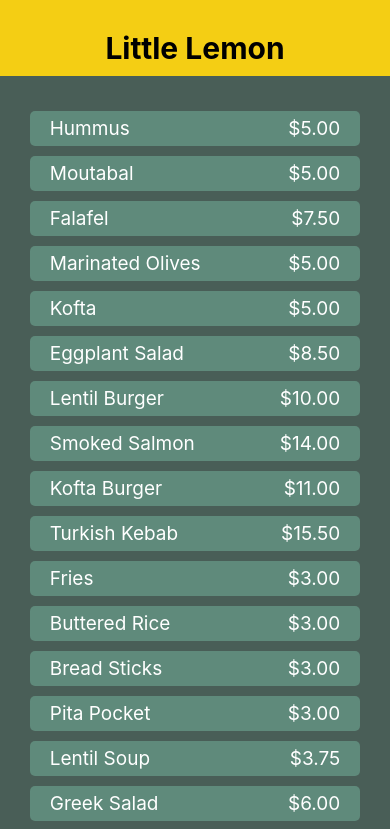
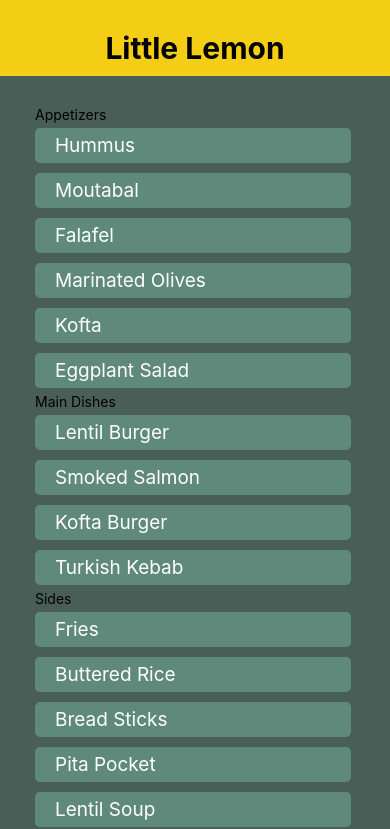
Before and after one commit to salvatorequagliariello/react-native-meta-course, a React Native app in the folder native-lists/: screen / in a window 390 px wide. Shown: the top 829 px of the page. Built offline with nearby package versions, Linux system fonts and the light colour scheme.

Commit message:
add sectionlist support

```diff
--- a/native-lists/App.js
+++ b/native-lists/App.js
@@ -1,19 +1,25 @@
 import { StatusBar } from 'expo-status-bar';
-import { StyleSheet, Text, View } from 'react-native';
+import { StyleSheet, Text, View,  ScrollView } from 'react-native';
 import MenuItems from './components/MenuItems';
 
 export default function App() {
   return (
     <View style={styles.container}>
-      <View style={styles.headerContainer}>
-        <Text style={styles.headertext}>Little Lemon</Text>
-      </View>
-      <MenuItems style={styles.menu} />
+        <View style={styles.headerContainer}>
+          <Text style={styles.headertext}>Little Lemon</Text>
+        </View>
+      <ScrollView style={styles.scroll}>
+        <MenuItems style={styles.menu} />
+      </ScrollView>
     </View>
   );
 }
 
 const styles = StyleSheet.create({
+  scroll: {
+    width: "100%",
+    paddingLeft: 15
+  },
   container: {
     flex: 1,
     backgroundColor: '#495E57',
@@ -34,5 +40,7 @@ const styles = StyleSheet.create({
   },
   menu: {
     width: "100%",
+    justifyContent: "center",
+    alignItems: "center"
   }
 });
--- a/native-lists/components/MenuItems.js
+++ b/native-lists/components/MenuItems.js
@@ -1,27 +1,37 @@
-import { FlatList, Text, View, StyleSheet } from "react-native";
+import { FlatList, Text, View, StyleSheet, SectionList } from "react-native";
 
 const list = [
-    { name: 'Hummus', price: '$5.00', id: '1A' },
-    { name: 'Moutabal', price: '$5.00', id: '2B' },
-    { name: 'Falafel', price: '$7.50', id: '3C' },
-    { name: 'Marinated Olives', price: '$5.00', id: '4D' },
-    { name: 'Kofta', price: '$5.00', id: '5E' },
-    { name: 'Eggplant Salad', price: '$8.50', id: '6F' },
-    { name: 'Lentil Burger', price: '$10.00', id: '7G' },
-    { name: 'Smoked Salmon', price: '$14.00', id: '8H' },
-    { name: 'Kofta Burger', price: '$11.00', id: '9I' },
-    { name: 'Turkish Kebab', price: '$15.50', id: '10J' },
-    { name: 'Fries', price: '$3.00', id: '11K' },
-    { name: 'Buttered Rice', price: '$3.00', id: '12L' },
-    { name: 'Bread Sticks', price: '$3.00', id: '13M' },
-    { name: 'Pita Pocket', price: '$3.00', id: '14N' },
-    { name: 'Lentil Soup', price: '$3.75', id: '15O' },
-    { name: 'Greek Salad', price: '$6.00', id: '16Q' },
-    { name: 'Rice Pilaf', price: '$4.00', id: '17R' },
-    { name: 'Baklava', price: '$3.00', id: '18S' },
-    { name: 'Tartufo', price: '$3.00', id: '19T' },
-    { name: 'Tiramisu', price: '$5.00', id: '20U' },
-    { name: 'Panna Cotta', price: '$5.00', id: '21V' },
+    {
+        title: 'Appetizers',
+        data: [
+          'Hummus',
+          'Moutabal',
+          'Falafel',
+          'Marinated Olives',
+          'Kofta',
+          'Eggplant Salad',
+        ],
+      },
+      {
+        title: 'Main Dishes',
+        data: ['Lentil Burger', 'Smoked Salmon', 'Kofta Burger', 'Turkish Kebab'],
+      },
+      {
+        title: 'Sides',
+        data: [
+          'Fries',
+          'Buttered Rice',
+          'Bread Sticks',
+          'Pita Pocket',
+          'Lentil Soup',
+          'Greek Salad',
+          'Rice Pilaf',
+        ],
+      },
+      {
+        title: 'Desserts',
+        data: ['Baklava', 'Tartufo', 'Tiramisu', 'Panna Cotta'],
+      },
 ];
 
 const Item = ({name, price}) => {
@@ -34,11 +44,13 @@ const Item = ({name, price}) => {
 }
 
 const MenuItems = () => {
-    const renderItem = ({item}) => <Item name={item.name} price={item.price} />
+    const renderItem = ({item}) => <Item name={item} />;
+    const renderSectionHeader = ({section: {title}}) => <Text>{title}</Text>;
+
 
     return (
         <View style={style.listContainer}>
-            <FlatList style={style.list} data={list} keyExtractor={item => item.id} renderItem={renderItem} />
+            <SectionList style={style.list} sections={list} renderItem={renderItem} renderSectionHeader={renderSectionHeader} keyExtractor={(item, index) => item + index}/>
         </View>
     );
 };
```
